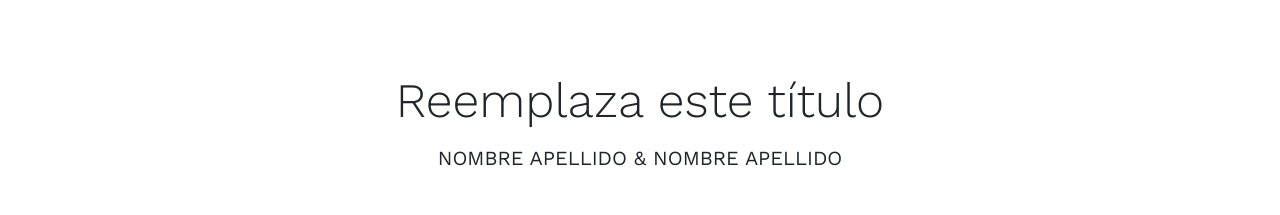
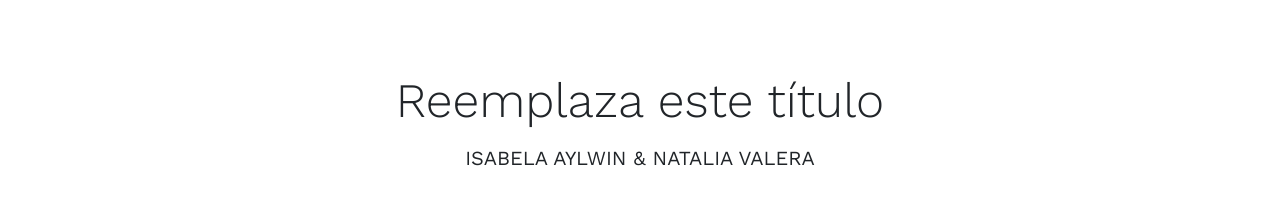
Before and after one commit to nvalerallaque/infodigital-clase-01, a plain HTML site: page index.html in a window 1280 px wide. Shown: the top 215 px of the page. Drawn offline with nearby package versions, Linux system fonts and the light colour scheme.

Commit message:
Update index.html

```diff
--- a/index.html
+++ b/index.html
@@ -20,7 +20,7 @@
 
                     <h1 class="mb-3 mt-5 text-center display-5 ">Reemplaza este título</h1>
 
-                    <h2 class="mb-5 text-center text-uppercase fs-5">Nombre Apellido & Nombre Apellido</h2>
+                    <h2 class="mb-5 text-center text-uppercase fs-5">Isabela Aylwin & Natalia Valera</h2>
 
                     <p class="lead">Reemplaza este párrafo con un texto introductorio, de una extensión máxima de cien palabras. En este y todos los reemplazos, respeta los colores del código fuente en tu editor. Los colores son indicaciones. Imagina que el editor de código fuente te está indicando: En el lenguaje que reconozco, esto es algo que no debes confundir con eso.</p>
 
```
